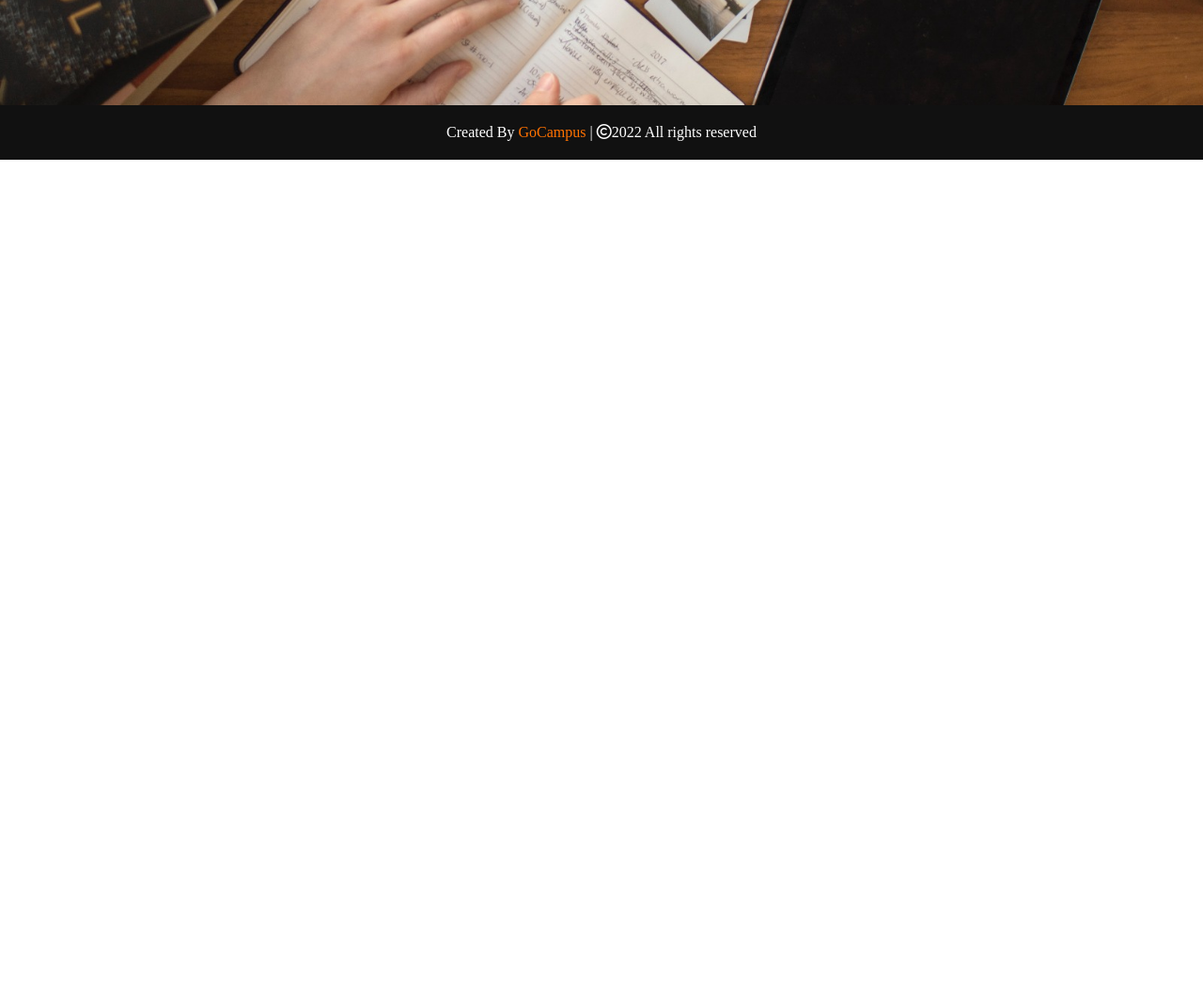
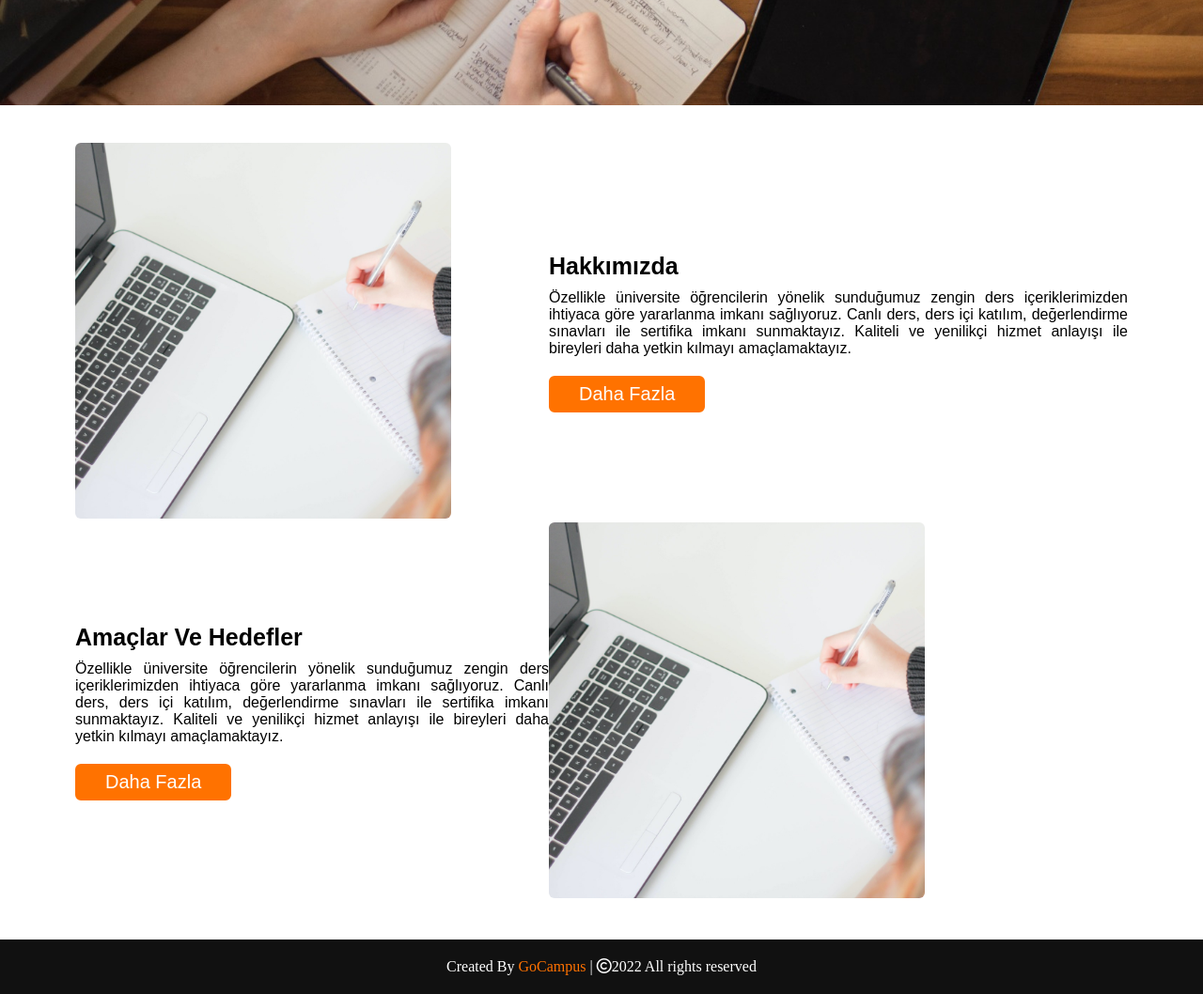
Before and after one commit to anyelayoszo/VirtualSchool, a plain HTML site: page index.html in a window 1280 px wide. Shown: the part 513-1571 px from the top of the page at 94% size. Before the commit the page ends 800 px from the top, so only its background shows below. Drawn offline with nearby package versions, Linux system fonts and the light colour scheme.

Commit message:
anasayfa düzenlendi

```diff
--- a/index.html
+++ b/index.html
@@ -45,6 +45,39 @@
 </section>
 </div>
 
+<!-- section start-->
+<section class="about" id="about">
+    <div class="max-width">
+        <div class="about-content">
+            <!--<div class="text-1">Hakkımızda</div>-->
+            <div class="column left">
+                <img src="images/education3.jpeg" alt="">
+            </div>
+            <div class="column right">
+                <div class="text-2">Hakkımızda</div>
+                <p>Özellikle üniversite öğrencilerin yönelik sunduğumuz zengin ders içeriklerimizden
+                           ihtiyaca göre yararlanma imkanı sağlıyoruz. Canlı ders, ders içi katılım, değerlendirme
+                           sınavları ile sertifika imkanı sunmaktayız. Kaliteli ve yenilikçi hizmet anlayışı
+                           ile bireyleri daha yetkin kılmayı amaçlamaktayız.
+                </p>
+                <a href="#">Daha Fazla</a>
+            </div>
+            <div class="column left">
+                <div class="text-2">Amaçlar Ve Hedefler</div>
+                <p>Özellikle üniversite öğrencilerin yönelik sunduğumuz zengin ders içeriklerimizden
+                          ihtiyaca göre yararlanma imkanı sağlıyoruz. Canlı ders, ders içi katılım, değerlendirme
+                          sınavları ile sertifika imkanı sunmaktayız. Kaliteli ve yenilikçi hizmet anlayışı
+                          ile bireyleri daha yetkin kılmayı amaçlamaktayız.
+                </p>
+                <a href="#">Daha Fazla</a>
+            </div>
+            <div class="column right">
+                <img src="images/education3.jpeg" alt="">
+            </div>
+        </div>
+    </div>
+</section>
+
 <!-- footer section start-->
 <footer>
     <span>Created By <a href="#">GoCampus</a> | <span class="far fa-copyright"></span>2022 All rights reserved</span>
--- a/style.css
+++ b/style.css
@@ -151,6 +151,10 @@
   cursor: pointer;
   display: none;
 }
+/* section styling */
+section{
+  padding: 40px 0;
+}
 
 /*home styling*/
 .home{
@@ -233,6 +237,134 @@
   font-size: 60px;
 }
 
+/*about section styling*/
+.about{
+  font-family: 'Poppins',sans-serif;
+}
+
+.about .title{
+  position: relative;
+  text-align: center;
+  font-size: 35px;
+  font-weight: 500;
+  margin-bottom: 60px;
+  padding-bottom: 20px;
+  font-family: 'Ubuntu',sans-serif;
+}
+
+.about .title::before{
+  content: "";
+  position: absolute;
+  bottom: 0px;
+  left: 50%;
+  width: 180px;
+  height: 3px;
+  background: #111;
+  transform: translateX(-50%);
+}
+
+.about .about-content{
+  display: flex;
+  flex-wrap: wrap;
+  align-items: center;
+  justify-content: space-between;
+}
+
+.about .about-content .text-1{
+  font-size: 70px;
+  font-weight: 600;
+  margin-left: -3px;
+}
+
+.about .about-content .left{
+  width: 45%;
+
+}
+.about .about-content .left img{
+  height: 400px;
+  width:400px;
+  object-fit: cover;
+  border-radius: 6px;
+}
+
+.about .about-content .right{
+  width: 55%;
+}
+
+.about .about-content .right .text-2{
+  font-size: 25px;
+  font-weight: 600;
+  margin-bottom: 10px ;
+}
+
+.about .about-content .right .text-2 span{
+  color: #ff7200;
+}
+
+.about .about-content .right p{
+  text-align: justify;
+}
+
+.about .about-content .right a{
+  display: inline-block;
+  background: #ff7200;
+  color: #fff;
+  font-size: 20px;
+  font-weight: 500;
+  padding: 6px 30px;
+  margin-top: 20px;
+  border-radius: 6px;
+  border: 2px solid #ff7200;
+  transition: all 0.3s ease;
+}
+
+.about .about-content .right a:hover{
+  color: #ff7200;
+  background: none;
+}
+
+
+.about .about-content .right img{
+  height: 400px;
+  width: 400px;
+  object-fit: cover;
+  border-radius: 6px;
+  left: -50px;
+}
+
+.about .about-content .left .text-2{
+  font-size: 25px;
+  font-weight: 600;
+  margin-bottom: 10px ;
+}
+
+.about .about-content .left .text-2 span{
+  color: #ff7200;
+}
+
+.about .about-content .left p{
+  text-align: justify;
+}
+
+.about .about-content .left a{
+  display: inline-block;
+  background: #ff7200;
+  color: #fff;
+  font-size: 20px;
+  font-weight: 500;
+  padding: 6px 30px;
+  margin-top: 20px;
+  border-radius: 6px;
+  border: 2px solid #ff7200;
+  transition: all 0.3s ease;
+}
+
+.about .about-content .left a:hover{
+  color: #ff7200;
+  background: none;
+}
+
+
   /*responsive media query start*/
   @media (max-width: 1208px){
     .max-width{
```
